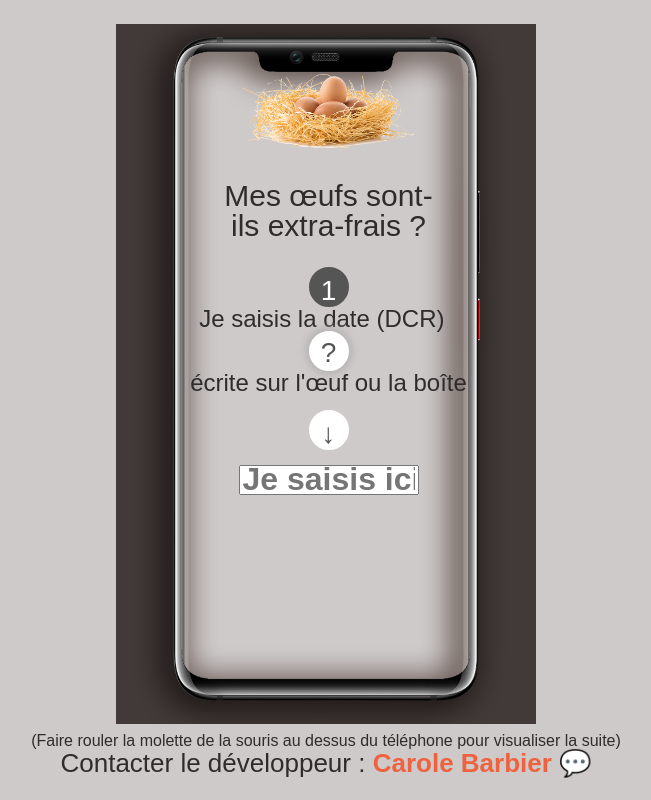
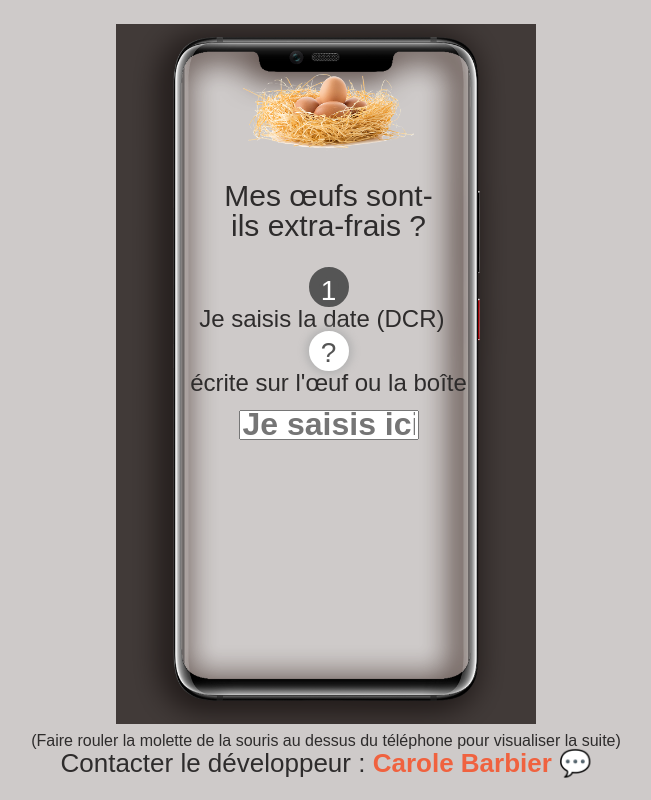
Before and after one commit to BarbierCarole/extra-fresh-egg, a React (Create React App) app: page / in a window 1280 px wide. Shown: the whole page, without its empty margins (314-965 px from the left). Built offline with nearby package versions, Linux system fonts and the light colour scheme; a web font is replaced by a local one.

Commit message:
suppression fleche

```diff
--- a/src/App.js
+++ b/src/App.js
@@ -92,7 +92,7 @@ function App() {
                   </button><br />
                   <Modal isShowing={isShowing} hide={toggle} className="modal"/>
 
-                  écrite sur l'&#339;uf ou la boîte<br/><em className="arrow">↓</em></p>
+                  écrite sur l'&#339;uf ou la boîte</p>
                 </article>
                 <article>
                   <div>
```
